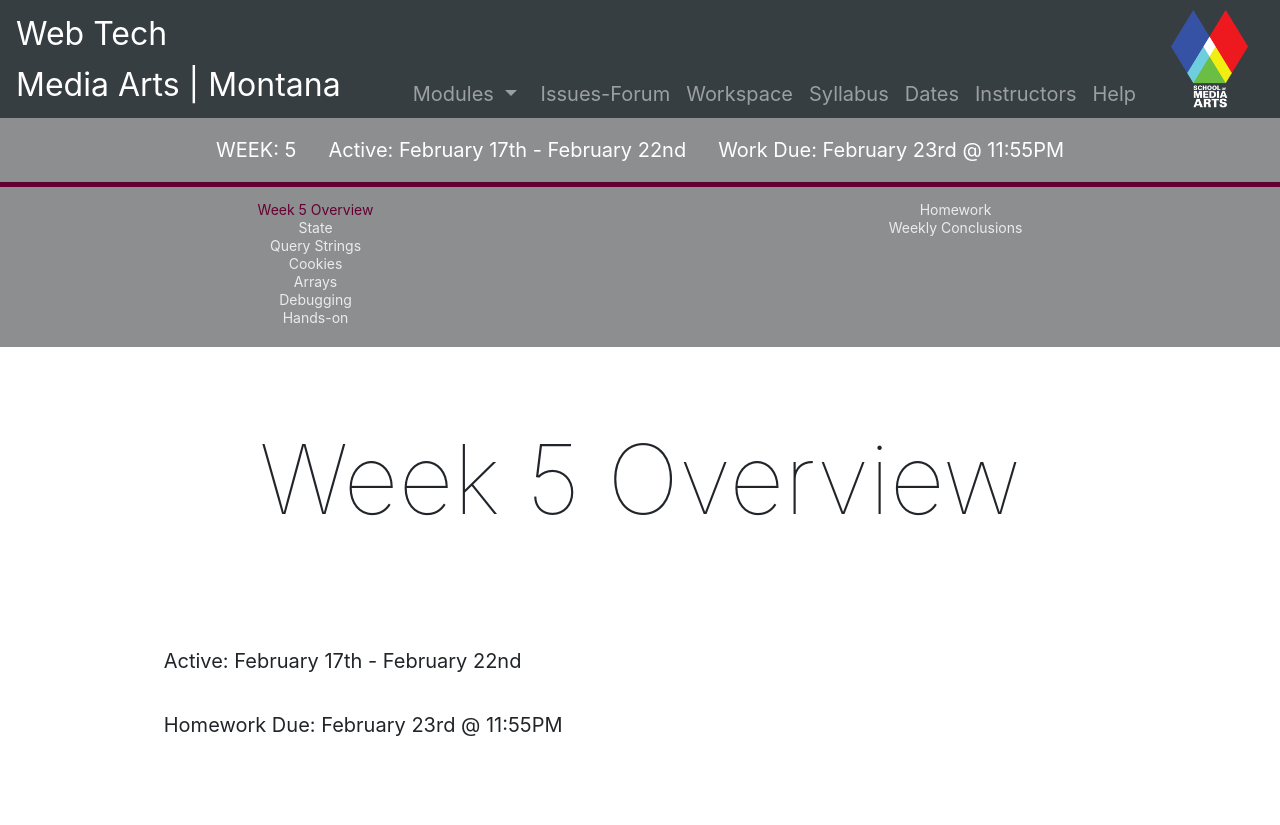
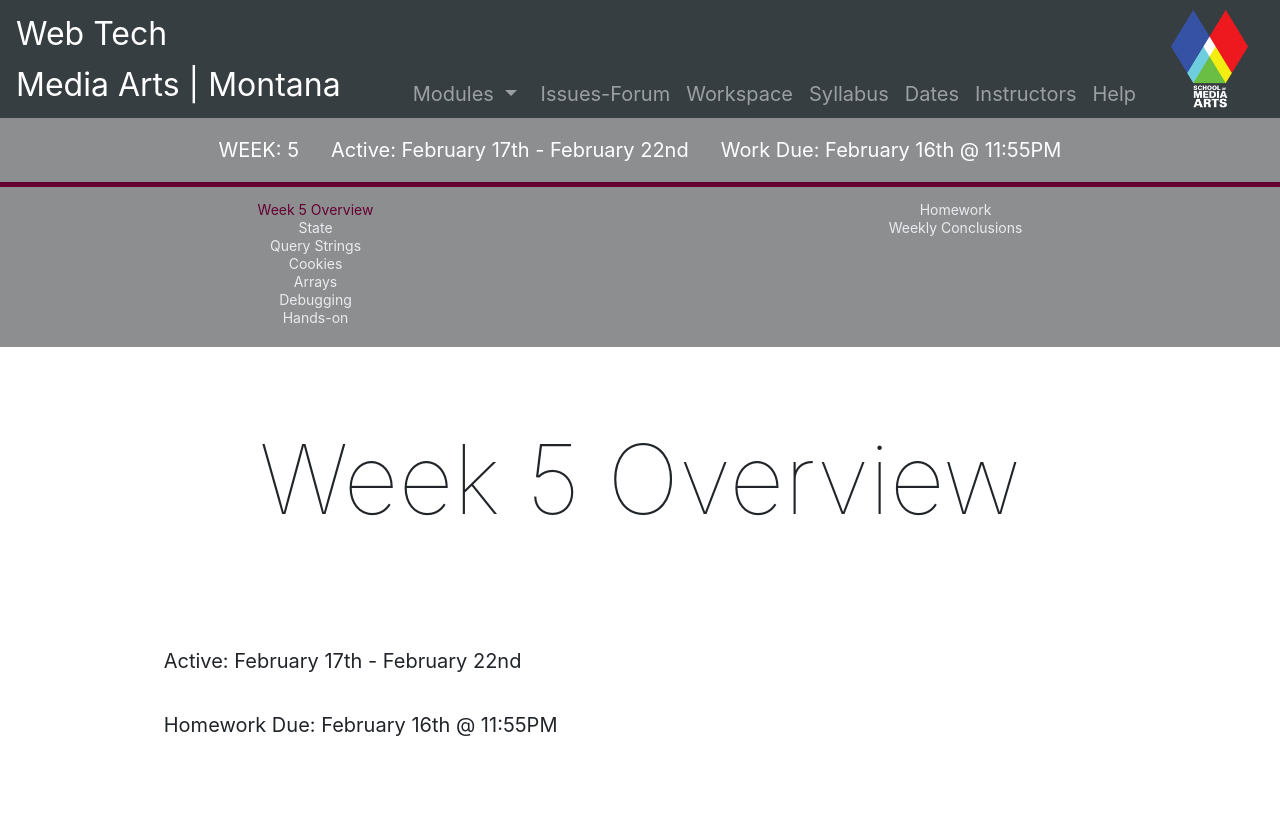
Before and after one commit to Montana-Media-Arts/441-web-tech-Spring2019-course, a Jekyll site: the page built from modules/week-5/_posts/2000-01-01-overview.md, in a window 1280 px wide. Shown: the top 825 px of the page. Built offline with Jekyll 4.4.1, drawn with Linux system fonts in a browser that asks for light colours; nearby versions of some CDN libraries.

Commit message:
updated the due date

```diff
--- a/_data/dates.yml
+++ b/_data/dates.yml
@@ -4,7 +4,7 @@
 2: ["January 20th - January 25th", "January 26th @ 11:55PM"]
 3: ["January 27th - February 1st", "February 2nd @ 11:55AM"]
 4: ["February 3rd - February 8th", "February 9th @ 11:55PM"]
-5: ["February 17th - February 22nd", "February 23rd @ 11:55PM"]
+5: ["February 17th - February 22nd", "February 16th @ 11:55PM"]
 6: ["February 24th - March 1st", "March 2nd @ 11:550PM"]
 7: ["March 3rd - March 8th", "March 9th @ 11:55PM"]
 8: ["March 10th - March 15th", "March 16th @ 11:55PM"]
```
